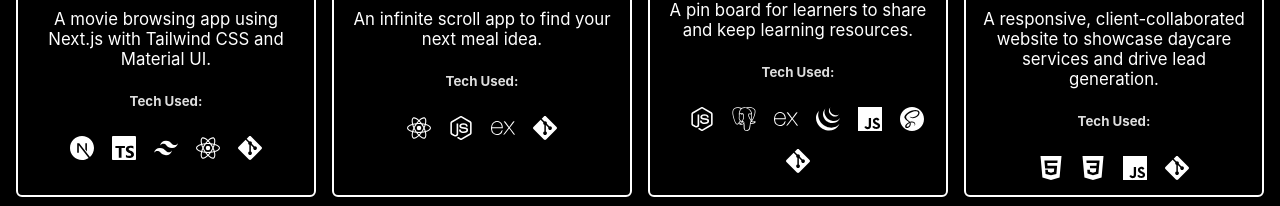
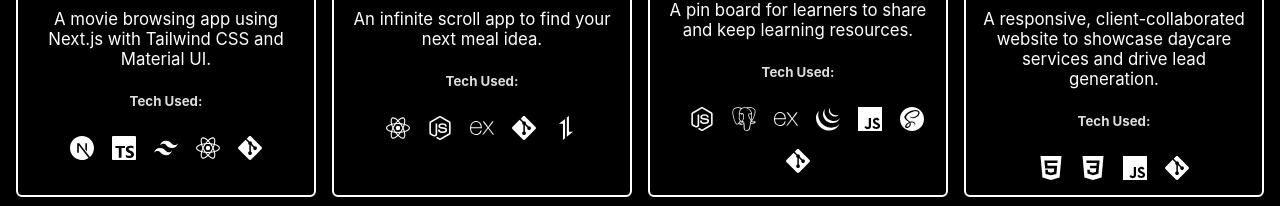
Before and after one commit to alecfaustino/portfolio, a React (Vite) app in the folder frontend/: page / in a window 1280 px wide. Both pictures are taken after a click on the item "Projects". Shown: the part 556-762 px from the top of the page. Built offline with nearby package versions, Linux system fonts and the light colour scheme.

Commit message:
add axios icon

```diff
--- a/frontend/src/data/projects.js
+++ b/frontend/src/data/projects.js
@@ -151,7 +151,7 @@ const projectsList = [
     id: 9,
     title: "NOMinate",
     description: "An infinite scroll app to find your next meal idea.",
-    stack: ["react", "nodejs", "expressjs", "git"],
+    stack: ["react", "nodejs", "expressjs", "git", "axios"],
     deployedUrl: "https://nominatefood.netlify.app/",
     repoURL: "Repo Unavailable: Private Repo",
     isDeployed: true,
--- a/frontend/src/data/techicons.jsx
+++ b/frontend/src/data/techicons.jsx
@@ -17,6 +17,7 @@ import {
   SiTypescript,
   SiNextdotjs,
   SiTailwindcss,
+  SiAxios,
 } from "react-icons/si";
 import { FaCookie, FaLock, FaMugHot, FaExchangeAlt } from "react-icons/fa";
 
@@ -24,6 +25,7 @@ const techIcons = {
   typescript: <SiTypescript title="TypeScript" />,
   nextjs: <SiNextdotjs title="Next.js" />,
   tailwindcss: <SiTailwindcss title="Tailwind CSS" />,
+  axios: <SiAxios title="Axios" />,
   html: <SiHtml5 title="HTML" />,
   css: <SiCss3 title="CSS" />,
   javascript: <SiJavascript title="JavaScript" />,
```
